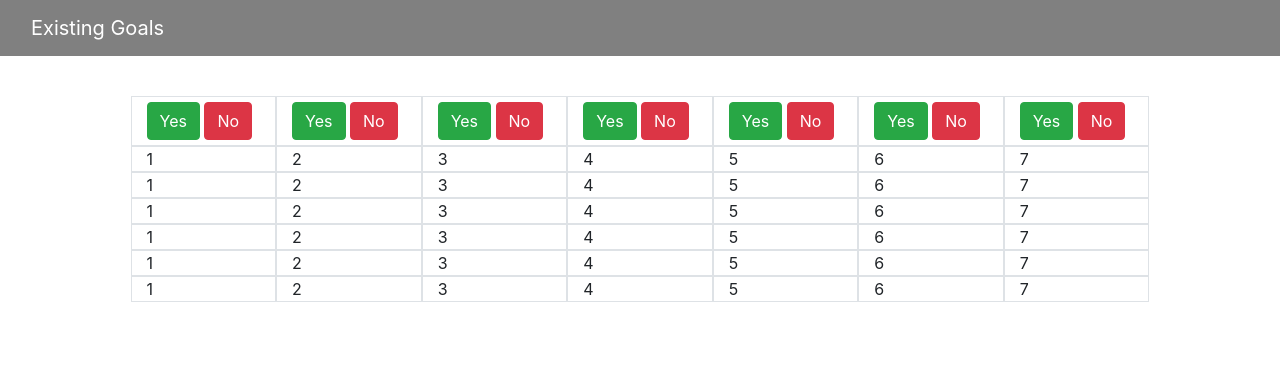
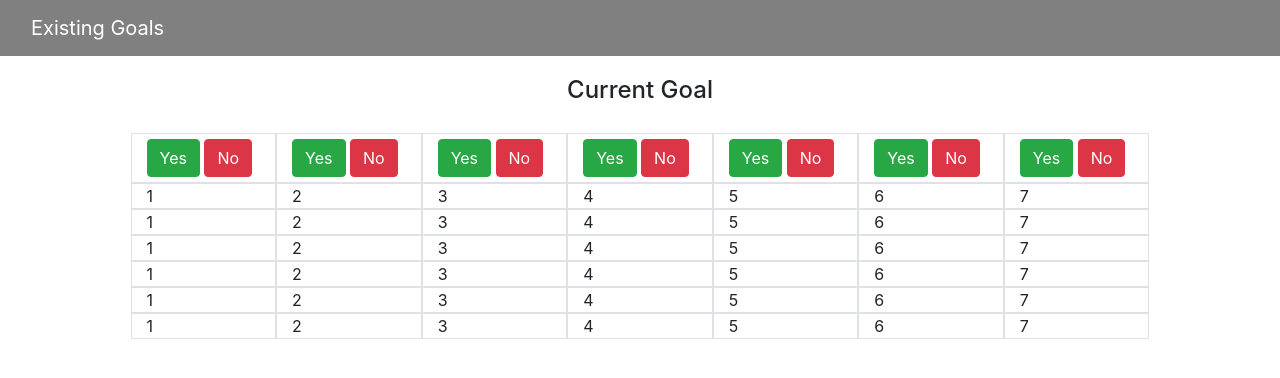
Before and after one commit to kieranwhooley/GoalTracker, a plain HTML site: page goalgridicons.html in a window 1280 px wide. Drawn offline with nearby package versions, Linux system fonts and the light colour scheme.

Commit message:
Header added to goalgrid page

```diff
--- a/goalgridicons.html
+++ b/goalgridicons.html
@@ -17,6 +17,10 @@
             </div>
         </nav><div class="center" id="outline">
 <body>
+
+    <div id="headerdiv">
+           <h4> Current Goal</h4>
+    </div>
     <div style="display:flex;justify-content:center;align-items:center;" class="row" id="grid7">
 <div class="col-md-4">
     <div class="row">
--- a/sheets.css
+++ b/sheets.css
@@ -31,7 +31,7 @@
 }
 
 #grid7 {
-    padding-top: 40px;
+    padding-top: 20px;
 }
 
 /*#outline {
@@ -58,3 +58,8 @@
     padding-bottom: 5px;
     display: inline-block;
 }
+
+#headerdiv {
+    padding-top: 20px;
+    text-align: center;
+}
```
